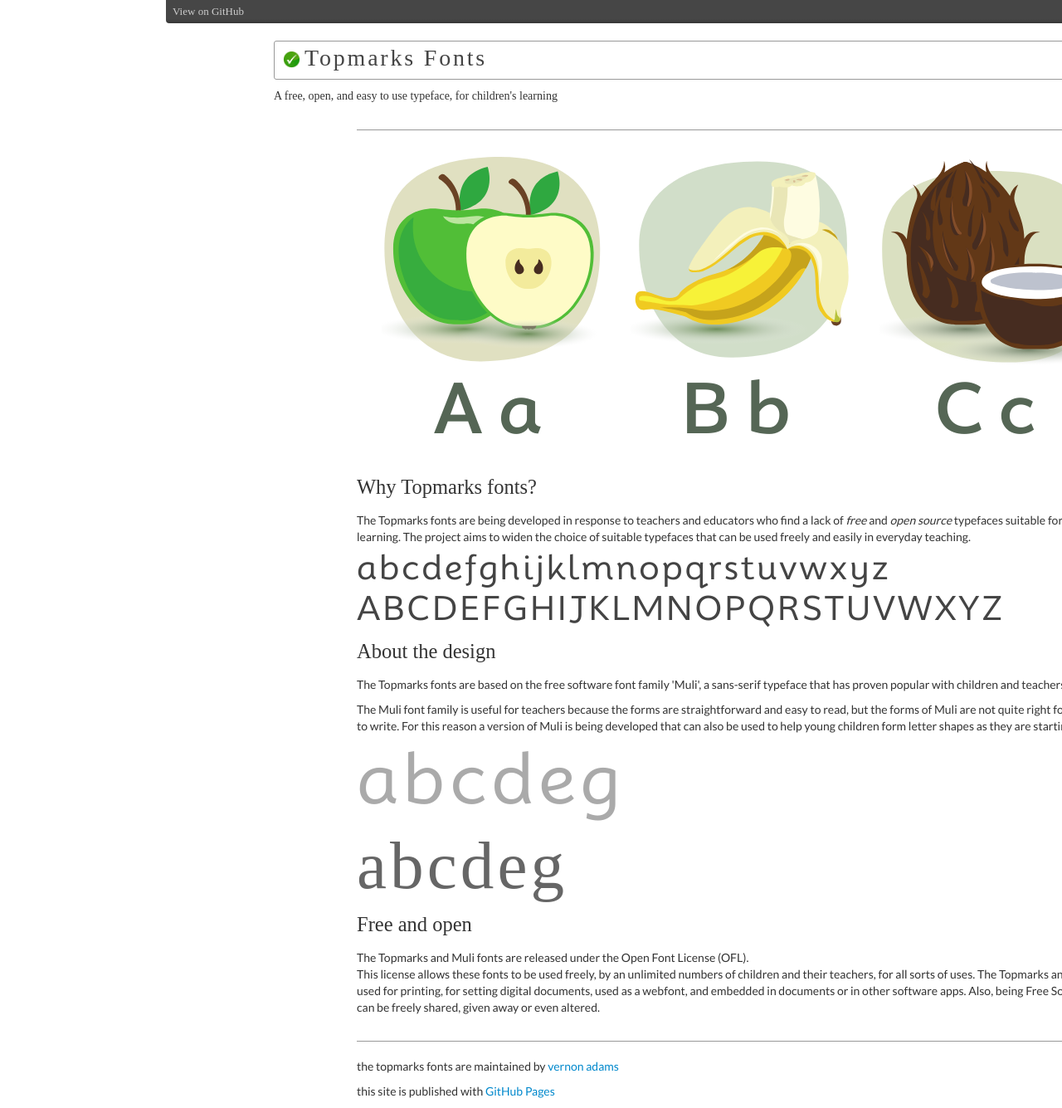
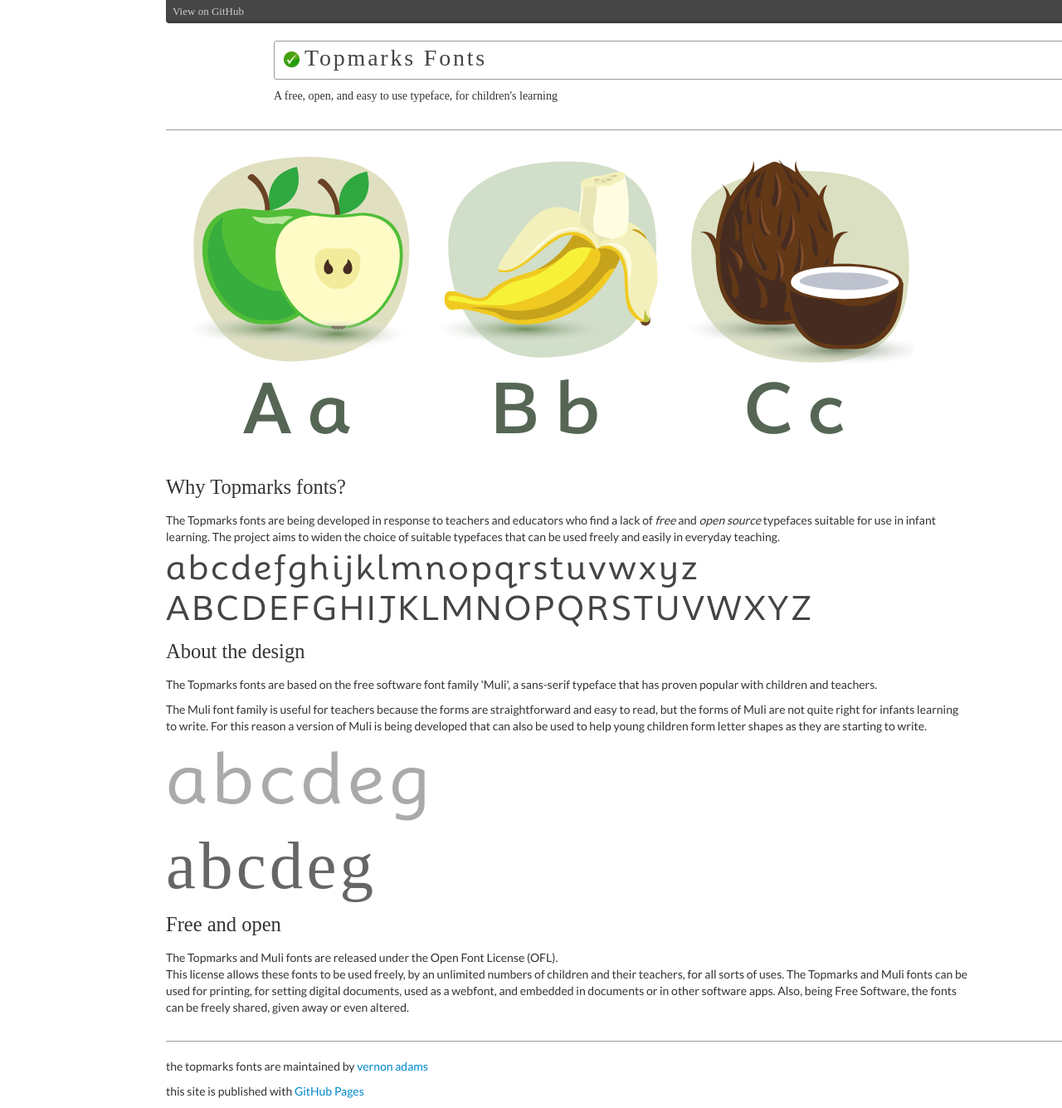
Before and after one commit to vernnobile/topmarks, a Jekyll site: the page built from index.html, in a window 1280 px wide. Shown: the whole page at 83% size. Built offline with Jekyll 4.4.1, drawn with Linux system fonts in a browser that asks for light colours; some web fonts are replaced.

Commit message:
Update header-masthead.html

```diff
--- a/_includes/header-masthead.html
+++ b/_includes/header-masthead.html
@@ -1,7 +1,6 @@
 <!-- top navigation bar -->
       <div id="topnavbar"> <a id="forkme_banner" href="https://github.com/vernnobile/topmarks">View on GitHub</a></div>
       <!-- MAIN PAGE -->
-    <div class="container">
       <div class="span10 offset1" <!-- header -->
         <div class="navbar navbar-static-cont-width navbar-teal"> <img style="padding-right:5px;padding-bottom:3px;"
             alt="tick"
@@ -10,3 +9,4 @@
             width="21px">Topmarks
           Fonts </div>
         <h5>A free, open, and easy to use typeface, for children's learning</h5>
+        </div>
```
